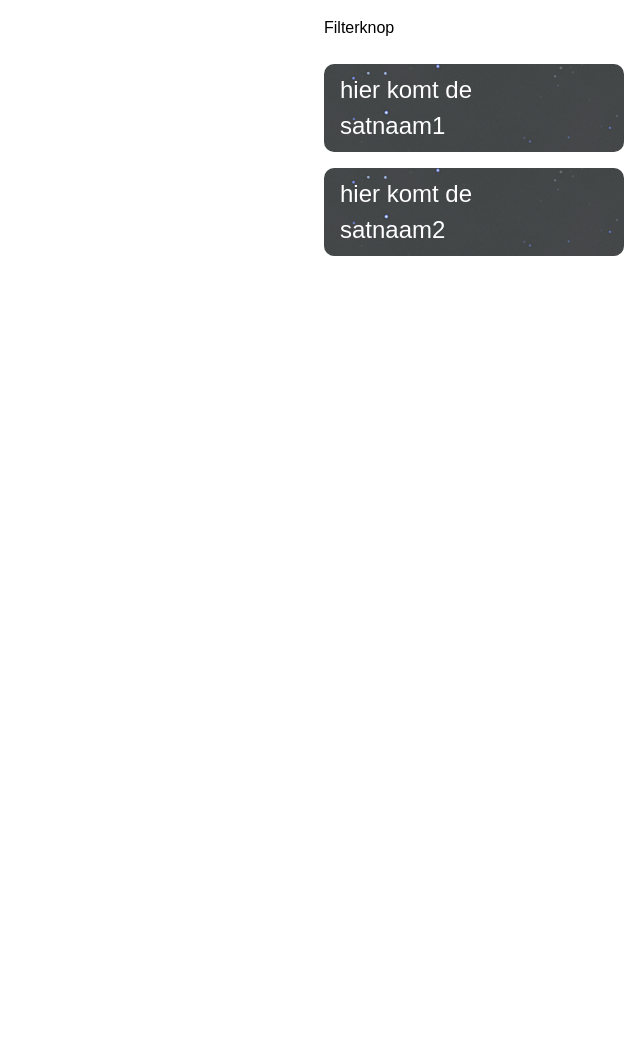
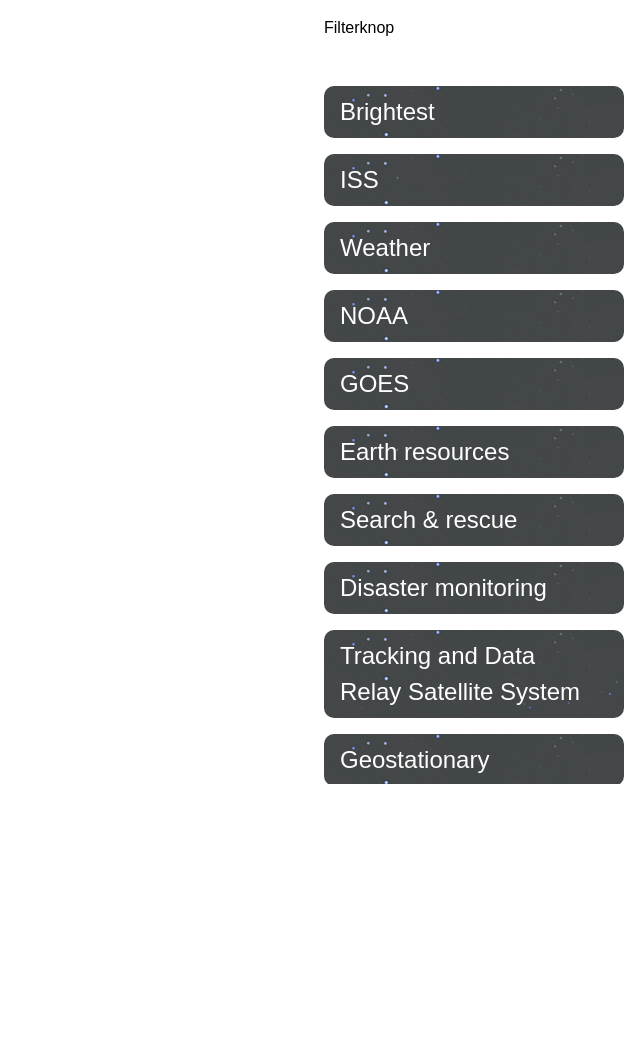
Before and after one commit to BrandseRobbe/Eindopdracht-Interaction-Design, a plain HTML site: page index.html in a window 1280 px wide. Shown: the top 1061 px of the page, without its empty margins (640-1280 px from the left). Before the commit the page ends 800 px from the top, so only its background shows below. Drawn offline with Linux system fonts and the light colour scheme; a web font is replaced by a local one.

Commit message:
rough features added
list of satelite types shows properly
when selecting a satellite type
popup width changes depending of length of satellite name

fix: popup text not showing

```diff
--- a/css/screen.css
+++ b/css/screen.css
@@ -4,7 +4,10 @@
 
 @font-face {
 	font-family: 'proxima-nova';
-  src: url('https://use.typekit.net/af/949f99/00000000000000003b9b3068/27/l?primer=7cdcb44be4a7db8877ffa5c0007b8dd865b3bbc383831fe2ea177f62257a9191&fvd=n7&v=3') format('woff2'), url('https://use.typekit.net/af/949f99/00000000000000003b9b3068/27/d?primer=7cdcb44be4a7db8877ffa5c0007b8dd865b3bbc383831fe2ea177f62257a9191&fvd=n7&v=3') format('woff'), url('https://use.typekit.net/af/949f99/00000000000000003b9b3068/27/a?primer=7cdcb44be4a7db8877ffa5c0007b8dd865b3bbc383831fe2ea177f62257a9191&fvd=n7&v=3') format('opentype');
+	src: url('https://use.typekit.net/af/949f99/00000000000000003b9b3068/27/l?primer=7cdcb44be4a7db8877ffa5c0007b8dd865b3bbc383831fe2ea177f62257a9191&fvd=n7&v=3') format('woff2'),
+		url('https://use.typekit.net/af/949f99/00000000000000003b9b3068/27/d?primer=7cdcb44be4a7db8877ffa5c0007b8dd865b3bbc383831fe2ea177f62257a9191&fvd=n7&v=3') format('woff'),
+		url('https://use.typekit.net/af/949f99/00000000000000003b9b3068/27/a?primer=7cdcb44be4a7db8877ffa5c0007b8dd865b3bbc383831fe2ea177f62257a9191&fvd=n7&v=3')
+			format('opentype');
 	font-display: auto;
 	font-style: normal;
 	font-weight: 700;
@@ -12,7 +15,10 @@
 
 @font-face {
 	font-family: 'proxima-nova';
-  src: url('https://use.typekit.net/af/c47696/00000000000000003b9b305e/27/l?primer=7cdcb44be4a7db8877ffa5c0007b8dd865b3bbc383831fe2ea177f62257a9191&fvd=n1&v=3') format('woff2'), url('https://use.typekit.net/af/c47696/00000000000000003b9b305e/27/d?primer=7cdcb44be4a7db8877ffa5c0007b8dd865b3bbc383831fe2ea177f62257a9191&fvd=n1&v=3') format('woff'), url('https://use.typekit.net/af/c47696/00000000000000003b9b305e/27/a?primer=7cdcb44be4a7db8877ffa5c0007b8dd865b3bbc383831fe2ea177f62257a9191&fvd=n1&v=3') format('opentype');
+	src: url('https://use.typekit.net/af/c47696/00000000000000003b9b305e/27/l?primer=7cdcb44be4a7db8877ffa5c0007b8dd865b3bbc383831fe2ea177f62257a9191&fvd=n1&v=3') format('woff2'),
+		url('https://use.typekit.net/af/c47696/00000000000000003b9b305e/27/d?primer=7cdcb44be4a7db8877ffa5c0007b8dd865b3bbc383831fe2ea177f62257a9191&fvd=n1&v=3') format('woff'),
+		url('https://use.typekit.net/af/c47696/00000000000000003b9b305e/27/a?primer=7cdcb44be4a7db8877ffa5c0007b8dd865b3bbc383831fe2ea177f62257a9191&fvd=n1&v=3')
+			format('opentype');
 	font-display: auto;
 	font-style: normal;
 	font-weight: 100;
@@ -20,7 +26,10 @@
 
 @font-face {
 	font-family: 'proxima-nova';
-  src: url('https://use.typekit.net/af/705e94/00000000000000003b9b3062/27/l?primer=7cdcb44be4a7db8877ffa5c0007b8dd865b3bbc383831fe2ea177f62257a9191&fvd=n4&v=3') format('woff2'), url('https://use.typekit.net/af/705e94/00000000000000003b9b3062/27/d?primer=7cdcb44be4a7db8877ffa5c0007b8dd865b3bbc383831fe2ea177f62257a9191&fvd=n4&v=3') format('woff'), url('https://use.typekit.net/af/705e94/00000000000000003b9b3062/27/a?primer=7cdcb44be4a7db8877ffa5c0007b8dd865b3bbc383831fe2ea177f62257a9191&fvd=n4&v=3') format('opentype');
+	src: url('https://use.typekit.net/af/705e94/00000000000000003b9b3062/27/l?primer=7cdcb44be4a7db8877ffa5c0007b8dd865b3bbc383831fe2ea177f62257a9191&fvd=n4&v=3') format('woff2'),
+		url('https://use.typekit.net/af/705e94/00000000000000003b9b3062/27/d?primer=7cdcb44be4a7db8877ffa5c0007b8dd865b3bbc383831fe2ea177f62257a9191&fvd=n4&v=3') format('woff'),
+		url('https://use.typekit.net/af/705e94/00000000000000003b9b3062/27/a?primer=7cdcb44be4a7db8877ffa5c0007b8dd865b3bbc383831fe2ea177f62257a9191&fvd=n4&v=3')
+			format('opentype');
 	font-display: auto;
 	font-style: normal;
 	font-weight: 400;
@@ -28,7 +37,10 @@
 
 @font-face {
 	font-family: 'proxima-nova';
-  src: url('https://use.typekit.net/af/cebe0e/00000000000000003b9b3060/27/l?primer=7cdcb44be4a7db8877ffa5c0007b8dd865b3bbc383831fe2ea177f62257a9191&fvd=n3&v=3') format('woff2'), url('https://use.typekit.net/af/cebe0e/00000000000000003b9b3060/27/d?primer=7cdcb44be4a7db8877ffa5c0007b8dd865b3bbc383831fe2ea177f62257a9191&fvd=n3&v=3') format('woff'), url('https://use.typekit.net/af/cebe0e/00000000000000003b9b3060/27/a?primer=7cdcb44be4a7db8877ffa5c0007b8dd865b3bbc383831fe2ea177f62257a9191&fvd=n3&v=3') format('opentype');
+	src: url('https://use.typekit.net/af/cebe0e/00000000000000003b9b3060/27/l?primer=7cdcb44be4a7db8877ffa5c0007b8dd865b3bbc383831fe2ea177f62257a9191&fvd=n3&v=3') format('woff2'),
+		url('https://use.typekit.net/af/cebe0e/00000000000000003b9b3060/27/d?primer=7cdcb44be4a7db8877ffa5c0007b8dd865b3bbc383831fe2ea177f62257a9191&fvd=n3&v=3') format('woff'),
+		url('https://use.typekit.net/af/cebe0e/00000000000000003b9b3060/27/a?primer=7cdcb44be4a7db8877ffa5c0007b8dd865b3bbc383831fe2ea177f62257a9191&fvd=n3&v=3')
+			format('opentype');
 	font-display: auto;
 	font-style: normal;
 	font-weight: 300;
@@ -59,7 +71,7 @@
 	/* global page settings */
 	--global-page-color: var(--global-color-neutral-xxxx-light);
 	--global-page-backgroundColor: var(--global-color-neutral-xxxx-light);
-  --global-selection-backgroundColor: var(--global-color-alpha);
+	--global-selection-backgroundColor: var(--global-color-neutral-xxxx-dark);
 
 	/* border radius */
 	--global-borderRadius: 3px;
@@ -132,6 +144,11 @@
 	box-sizing: border-box;
 	-webkit-font-smoothing: antialiased;
 	-moz-osx-font-smoothing: grayscale;
+	height: 100%;
+	/* overflow: hidden; */
+}
+body {
+	height: 100%;
 }
 
 *,
@@ -631,9 +648,25 @@
 	background-color: var(--global-color-neutral-xxxx-light-transparent);
 	padding: 16px;
 	z-index: 2;
+	height: 100vh;
+	display: grid;
+	grid-template-columns: 1fr;
+	grid-template-rows: 70px 1fr;
+	/* deze lijn doet raar */
+	/* overflow: hidden; */
+}
+.c-sat-types {
+	width: 300px;
+	height: 100%;
+	overflow-y: auto;
 }
 .c-custom-option + .c-custom-option {
 	margin-top: var(--global-whitespace-md);
+}
+.c-option-list {
+	/* height: 100vh;
+  overflow-y: scroll;
+  width: 100%; */
 }
 .c-filter-sat {
 	padding: 8px 16px;
@@ -652,6 +685,7 @@
 	margin: 0;
 }
 .c-checkicon {
+	margin-left: 8px;
 	height: 24px;
 	width: 24px;
 	fill: none;
@@ -685,6 +719,15 @@
 	--input-hover-borderColor: var(--global-input-error-borderColor);
 	--input-focus-borderColor: var(--global-input-error-borderColor);
 	--input-focus-boxShadowColor: var(--global-input-error-boxShadowColor);
+}
+
+/* js earth style */
+.we-pp {
+	/* width: auto !important; */
+	transition: all 0.25s;
+}
+.we-pp-content {
+	color: black;
 }
 
 /*------------------------------------*\
--- a/index.html
+++ b/index.html
@@ -18,11 +18,17 @@
   <body>
     <div class="c-earth" id="js-earth"></div>
     <div class="c-filter">
-      <div class="c-filter-knop" style="width: 300px;">
+      <div class="c-top-section">
         <p style="color: black;">Filterknop</p>
-        <form>
-          <ul class="o-list c-option-list">
-            <li class="c-custom-option">
+      </div>
+      <form class="c-sat-types">
+        <ul class="o-list c-option-list" id="js-typelist"></ul>
+      </form>
+    </div>
+  </body>
+</html>
+
+<!-- <li class="c-custom-option">
               <input class="o-hide-accessible c-option--hidden" type="checkbox" id="checkbox1" />
               <label class="c-filter-sat" for="checkbox1">
                 <p class="c-filter-satnaam">hier komt de satnaam1</p>
@@ -39,10 +45,4 @@
                   <polyline points="2 26.2 25.6 52.66 62.91 2" />
                 </svg>
               </label>
-            </li>
-          </ul>
-        </form>
-      </div>
-    </div>
-  </body>
-</html>
+            </li> -->
--- a/script/app.js
+++ b/script/app.js
@@ -6,6 +6,62 @@
 // https://www.n2yo.com/rest/v1/satellite/above/50.82803/3.26487/0/10/0/?apiKey=6MTZQ7-QW9KS9-X73GC5-47T0
 let url = 'https://www.n2yo.com/rest/v1/satellite/above/';
 let key = '?apiKey=6MTZQ7-QW9KS9-X73GC5-47T0';
+
+let sat_types = [
+	'Brightest',
+	'ISS',
+	'Weather',
+	'NOAA',
+	'GOES',
+	'Earth resources',
+	'Search & rescue',
+	'Disaster monitoring',
+	'Tracking and Data Relay Satellite System',
+	'Geostationary',
+	'Intelsat',
+	'Gorizont',
+	'Raduga',
+	'Molniya',
+	'Iridium',
+	'Orbcomm',
+	'Globalstar',
+	'Amateur radio',
+	'Experimental',
+	'Global Positioning System (GPS) Operational',
+	'Glonass Operational',
+	'Galileo',
+	'Satellite-Based Augmentation System',
+	'Navy Navigation Satellite System',
+	'Russian LEO Navigation',
+	'Space & Earth Science',
+	'Geodetic',
+	'Engineering',
+	'Education',
+	'Military',
+	'Radar Calibration',
+	'CubeSats',
+	'XM and Sirius',
+	'TV',
+	'Beidou Navigation System',
+	'Yaogan',
+	'Westford Needles',
+	'Parus',
+	'Strela',
+	'Gonets',
+	'Tsiklon',
+	'Tsikada',
+	'O3B Networks',
+	'Tselina',
+	'Celestis',
+	'IRNSS',
+	'QZSS',
+	'Flock',
+	'Lemur',
+	'Global Positioning System (GPS) Constellation',
+	'Glonass Constellation',
+	'Starlink'
+];
+let displayed_sats = [];
 
 var earth;
 var options;
@@ -17,18 +73,25 @@
 	watermark.parentNode.removeChild(watermark);
 };
 
-const show_satellite = async function() {
+const show_satellite = async function(typeid) {
 	//get satellite date from API and puts them into an object
-  let endpoint = `${url}/${position[0]}/${position[1]}/0/10/0/${key}`;
+	let endpoint = `${url}/${position[0]}/${position[1]}/0/10/${typeid}/${key}`;
 	console.log('getting: ' + endpoint);
 	const get = await fetch(endpoint);
 	const satellites = await get.json();
-
-  //console.log(satellites);
+	try {
 		for (let satellite of satellites.above) {
-    //console.log(satellite);
+			// popup width zelf berekenen omdat het een vaste waarde moet krijgen
+			let width = 0;
+			for (const char of satellite.satname) {
+				width += 8;
+			}
+			//satelliet image en popup met de naam weergeven
 			var marker = WE.marker([satellite.satlat, satellite.satlng], './img/svg/satelliet.svg', 80, 80).addTo(earth);
-    marker.bindPopup(satellite.satname, { maxWidth: 70 });
+			marker.bindPopup(satellite.satname, { maxWidth: width });
+		}
+	} catch {
+		console.log('none found');
 	}
 };
 
@@ -50,7 +113,7 @@
 		WE.tileLayer('http://tileserver.maptiler.com/nasa/{z}/{x}/{y}.jpg', options).addTo(earth);
 
 		delete_watermark();
-    show_satellite();
+		// show_satellite(1);
 	}
 };
 
@@ -65,12 +128,49 @@
 	} else {
 		postition = [55.824894, 3.249808];
 		console.log('Geolocation is not supported by this browser, defaulting to Kortijk');
+		console.log('position: ' + position);
 		initmap();
 	}
 };
 
+const select_option = function(object) {
+	// console.log(object.id);
+	if (!displayed_sats.includes(object.id)) {
+		displayed_sats.push(object.id);
+	} else {
+		displayed_sats.pop(object.id);
+	}
+	console.log(displayed_sats);
+	for (let satnaam of displayed_sats) {
+		//console.log(satnaam);
+		//console.log(sat_types.indexOf(satnaam));
+		show_satellite(sat_types.indexOf(satnaam) + 1);
+	}
+};
+
+const load_types = function() {
+	let typelist = document.querySelector('#js-typelist');
+	typelist.innerHTML = '';
+	for (let sat_name of sat_types) {
+		let typeid = sat_types.indexOf(sat_name) + 1;
+		// speciaal karacter verwijderen
+		// let idname = sat_name.replace('&', '');
+
+		typelist.innerHTML += `
+      <li class="c-custom-option">
+        <input class="o-hide-accessible c-option--hidden" type="checkbox" id="${sat_name}" value="${typeid}" onclick='select_option(this);' />
+        <label class="c-filter-sat" for="${sat_name}">
+          <p class="c-filter-satnaam">${sat_name}</p>
+          <svg class="c-checkicon" xmlns="http://www.w3.org/2000/svg" viewBox="0 0 64.91 54.66">
+            <polyline points="2 26.2 25.6 52.66 62.91 2" />
+          </svg>
+        </label>
+      </li>`;
+	}
+};
 const init = function() {
 	console.log('dom geladen');
-  //get_location();
+	get_location();
+	load_types();
 };
 document.addEventListener('DOMContentLoaded', init);
```
Also changed, not shown: 2 other files. Lines whose indentation alone changed are shown as unchanged.
